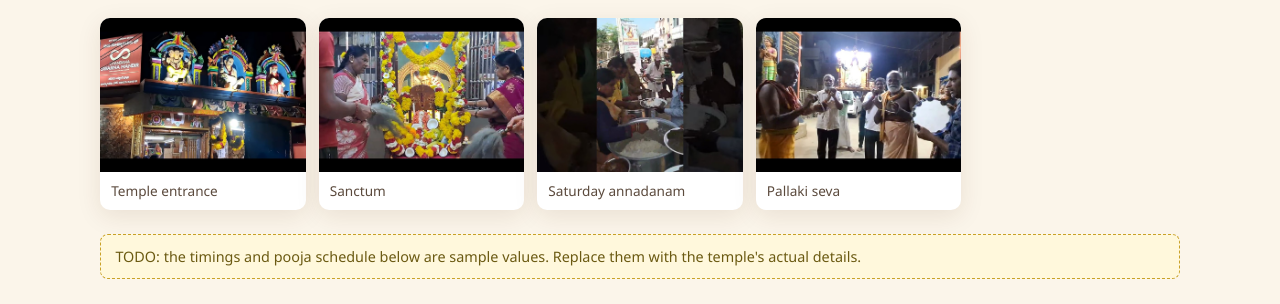
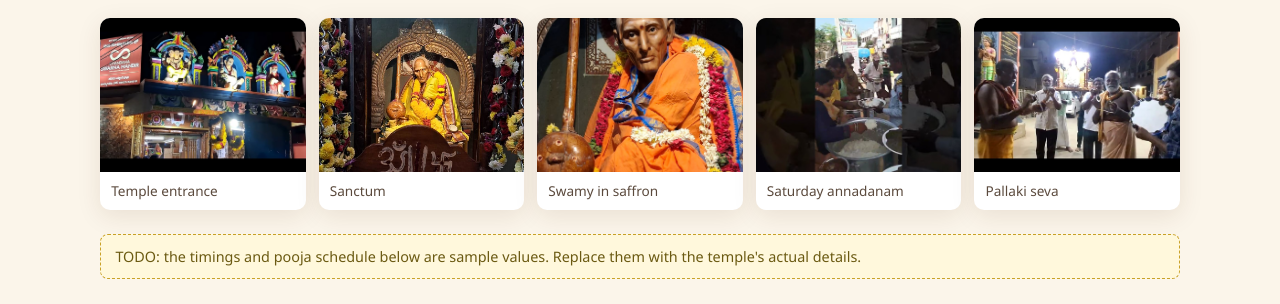
Before and after one commit to vansursolutions/venkayasway, a website: page www/temple.html in a window 1280 px wide. Shown: the part 180-484 px from the top of the page. Drawn offline with Linux system fonts and the light colour scheme.

Commit message:
Temple's own murti and sanctum photos across home, temple, teachings, events and gallery
Co-Authored-By: Claude Fable 5.1 <noreply@anthropic.com>

```diff
--- a/www/temple.html
+++ b/www/temple.html
@@ -21,7 +21,8 @@
     <h1><span class="en">Sri Venkaiah Swamy Temple, Sullurupeta</span><span class="te">శ్రీ వెంకయ్య స్వామి ఆలయం, సూళ్లూరుపేట</span></h1>
     <div class="gallery" style="margin-bottom:1.5rem">
       <figure><a href="gallery.html"><img src="images/temple-entrance.jpg" alt="Temple entrance" loading="lazy"></a><figcaption><span class="en">Temple entrance</span><span class="te">ఆలయ ప్రవేశం</span></figcaption></figure>
-      <figure><a href="gallery.html"><img src="images/sanctum-garlands.jpg" alt="Sanctum" loading="lazy"></a><figcaption><span class="en">Sanctum</span><span class="te">గర్భగుడి</span></figcaption></figure>
+      <figure><a href="gallery.html"><img src="images/sanctum-om-narayana.jpg" alt="Sanctum" loading="lazy"></a><figcaption><span class="en">Sanctum</span><span class="te">గర్భగుడి</span></figcaption></figure>
+      <figure><a href="gallery.html"><img src="images/murti-saffron.jpg" alt="Swamy" loading="lazy"></a><figcaption><span class="en">Swamy in saffron</span><span class="te">కాషాయ వస్త్రంలో స్వామి</span></figcaption></figure>
       <figure><a href="gallery.html"><img src="images/annadanam.jpg" alt="Annadanam" loading="lazy"></a><figcaption><span class="en">Saturday annadanam</span><span class="te">శనివారం అన్నదానం</span></figcaption></figure>
       <figure><a href="gallery.html"><img src="images/pallaki-seva.jpg" alt="Pallaki seva" loading="lazy"></a><figcaption><span class="en">Pallaki seva</span><span class="te">పల్లకి సేవ</span></figcaption></figure>
     </div>
```
Also changed, not shown: www/events.html (+1 -0 lines), www/gallery.html (+1 -1 lines), www/teachings.html (+1 -0 lines), www/images/aradhana-floral-arch.jpg (added), www/images/murti-saffron.jpg (added), www/images/murti-white-floral.jpg (added), www/images/murti-white.jpg (added), www/images/murti-yellow-flowers.jpg (added), www/images/murti-yellow-garland.jpg (added), www/images/sanctum-om-narayana.jpg (added), www/images/sanctum-wide.jpg (added), www/images/swamy.jpg.
